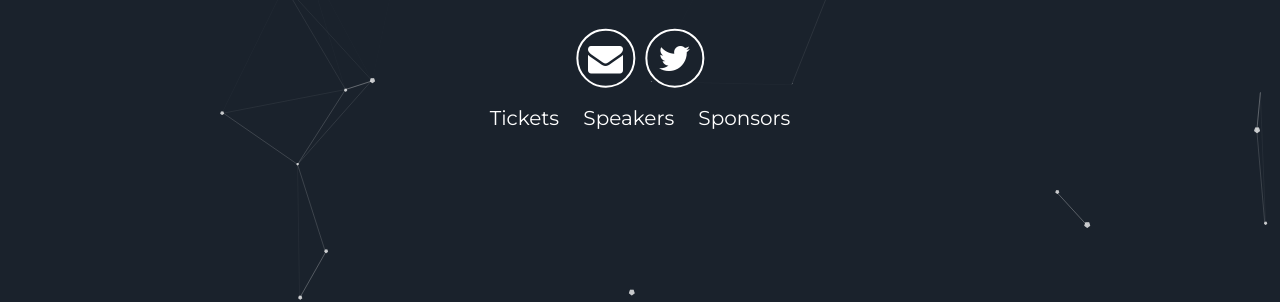
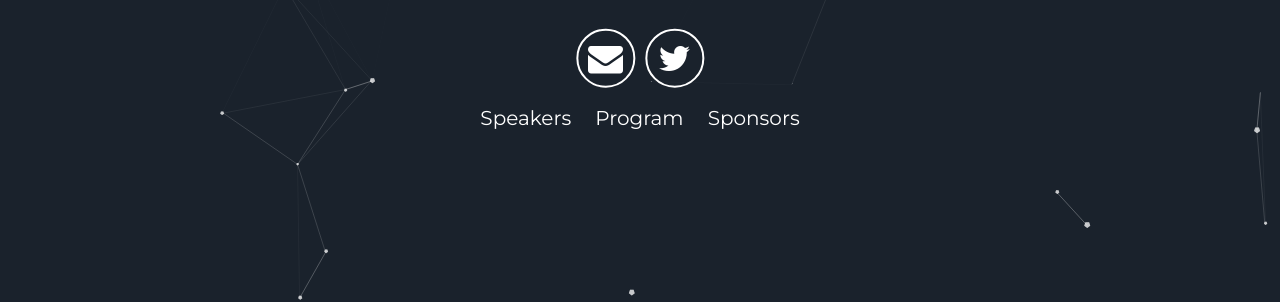
Before and after one commit to eoftedal/2019, a Jekyll site: the page built from index.html, in a window 1280 px wide and 900 px high, scrolled down 334 px. Shown: the part 155-457 px from the top of the window. Built offline with Jekyll 4.4.1, drawn with Linux system fonts in a browser that asks for light colours.

Commit message:
Made changes to menu

```diff
--- a/_includes/header.html
+++ b/_includes/header.html
@@ -9,8 +9,8 @@
         <a aria-label="Twitter" target="_blank" href="https://twitter.com/{{site.twitter_username}}"><i class="icon fa fa-twitter" aria-hidden="true"></i></a>
       </div>
       <div class="header-links">
-	<a class="link" href="{{ site.ticket_store }}">Tickets</a>
         <a class="link" href="#Speakers" data-scroll>Speakers</a>
+	<a class="link" href="#Program" data-scroll>Program</a>
         <a class="link" href="#Sponsors" data-scroll>Sponsors</a>
       </div>
   </div>
```
